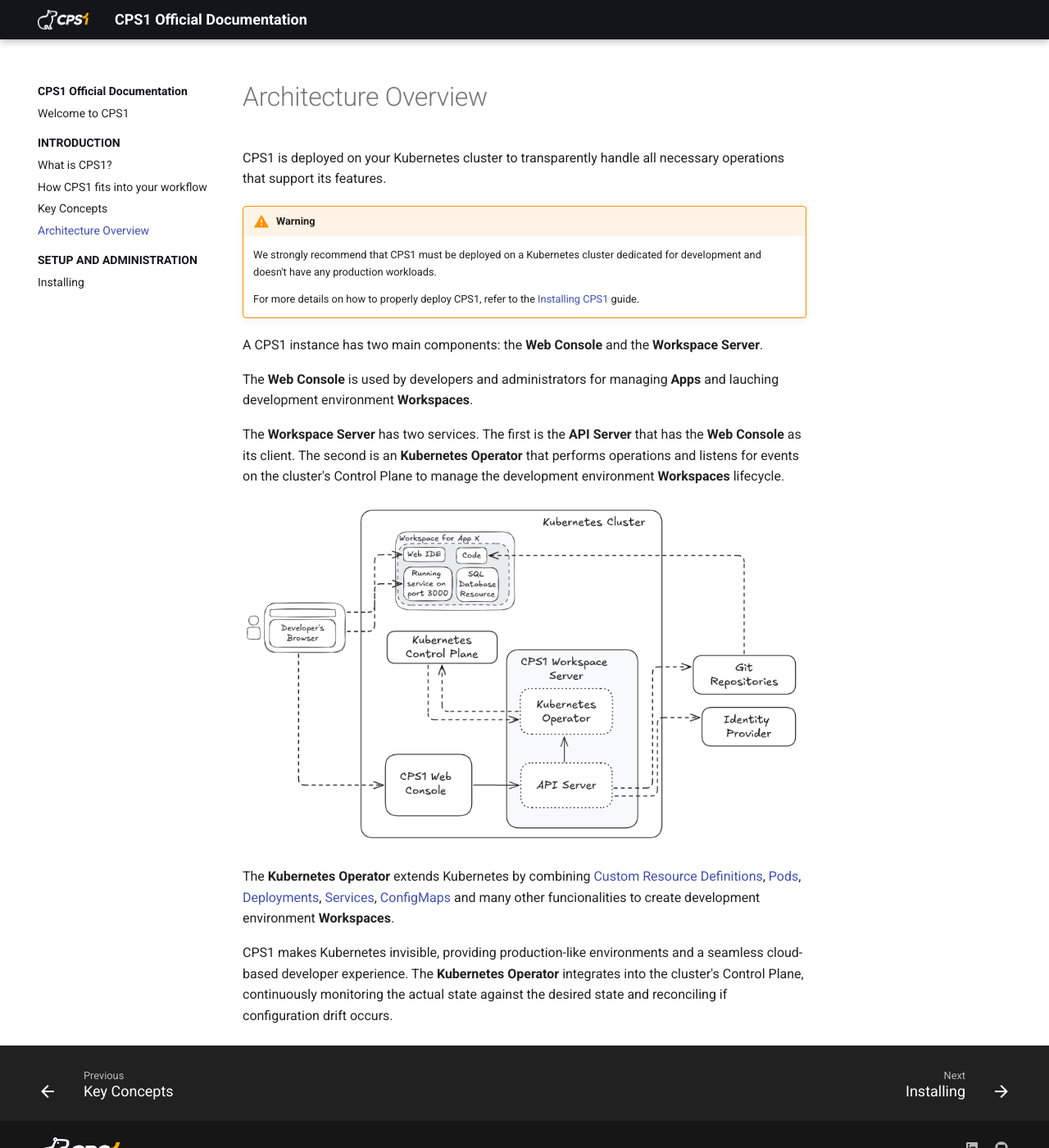
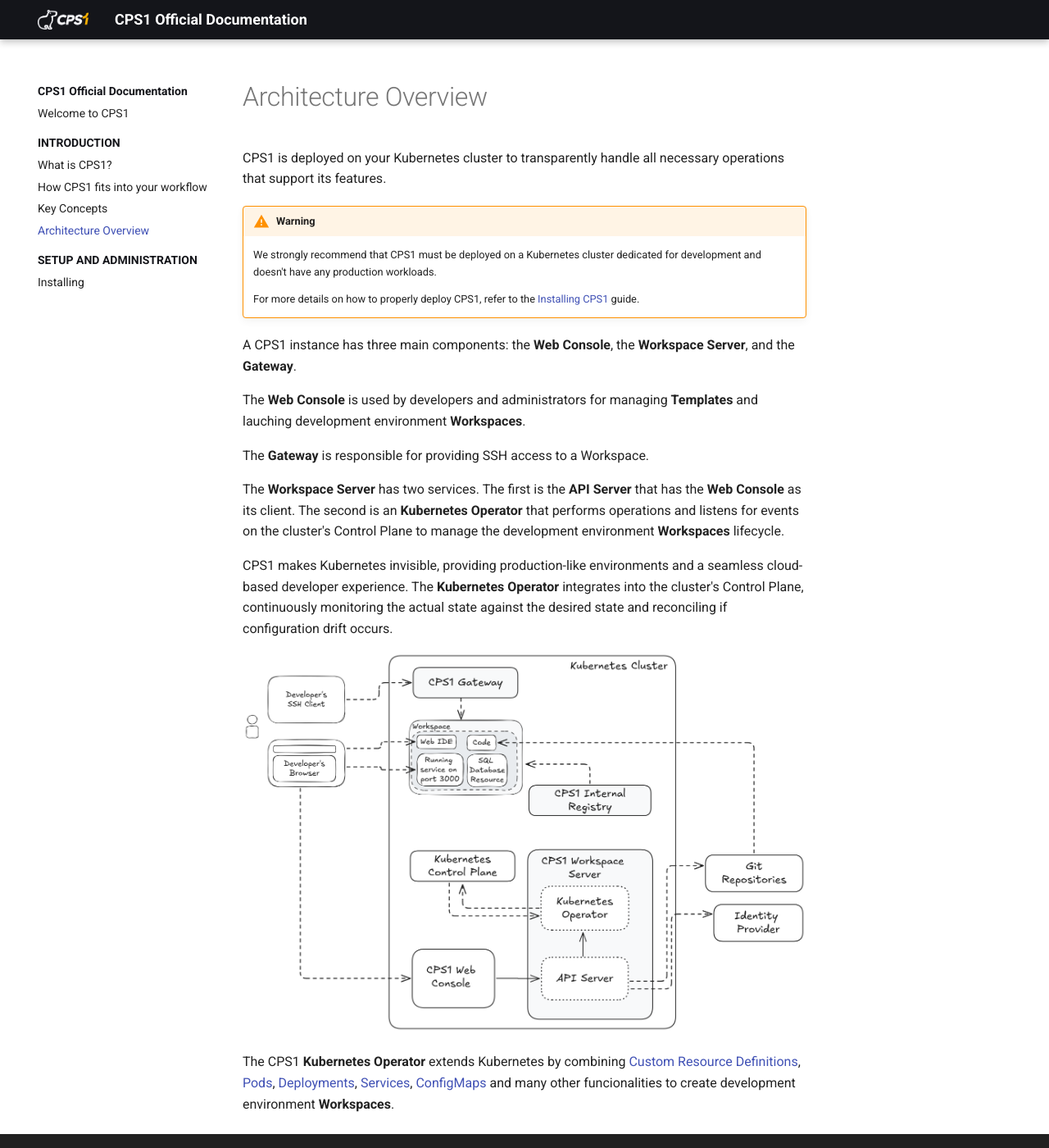
Before and after one commit to cps-1/docs, an MkDocs documentation site: the page built from docs/architecture-overview.md, in a window 1280 px wide and 1400 px high. Shown: the whole window at 82% size. Built offline with MkDocs 1.6.1 and Material for MkDocs 9.7.7, drawn with Linux system fonts in a browser that asks for light colours.

Commit message:
feat: updates for current architecture

```diff
--- a/docs/architecture-overview.md
+++ b/docs/architecture-overview.md
@@ -8,14 +8,16 @@
 
     For more details on how to properly deploy CPS1, refer to the [Installing CPS1](installing.md) guide.
 
-A CPS1 instance has two main components: the **Web Console** and the **Workspace Server**.
+A CPS1 instance has three main components: the **Web Console**, the **Workspace Server**, and the **Gateway**.
 
-The **Web Console** is used by developers and administrators for managing **Apps** and lauching development environment **Workspaces**.
+The **Web Console** is used by developers and administrators for managing **Templates** and lauching development environment **Workspaces**.
+
+The **Gateway** is responsible for providing SSH access to a Workspace.
 
 The **Workspace Server** has two services. The first is the **API Server** that has the **Web Console** as its client. The second is an **Kubernetes Operator** that performs operations and listens for events on the cluster's Control Plane to manage the development environment **Workspaces** lifecycle.
 
+CPS1 makes Kubernetes invisible, providing production-like environments and a seamless cloud-based developer experience. The **Kubernetes Operator** integrates into the cluster's Control Plane, continuously monitoring the actual state against the desired state and reconciling if configuration drift occurs.
+
 ![CPS1 Architecture Overview](assets/cps1-architecture-overview.png)
 
-The **Kubernetes Operator** extends Kubernetes by combining [Custom Resource Definitions](https://kubernetes.io/docs/concepts/extend-kubernetes/api-extension/custom-resources/), [Pods](https://kubernetes.io/docs/concepts/workloads/pods/), [Deployments](https://kubernetes.io/docs/concepts/workloads/controllers/deployment/), [Services](https://kubernetes.io/docs/concepts/services-networking/service/), [ConfigMaps](https://kubernetes.io/docs/concepts/configuration/configmap/) and many other funcionalities to create development environment **Workspaces**.
-
-CPS1 makes Kubernetes invisible, providing production-like environments and a seamless cloud-based developer experience. The **Kubernetes Operator** integrates into the cluster's Control Plane, continuously monitoring the actual state against the desired state and reconciling if configuration drift occurs.
+The CPS1 **Kubernetes Operator** extends Kubernetes by combining [Custom Resource Definitions](https://kubernetes.io/docs/concepts/extend-kubernetes/api-extension/custom-resources/), [Pods](https://kubernetes.io/docs/concepts/workloads/pods/), [Deployments](https://kubernetes.io/docs/concepts/workloads/controllers/deployment/), [Services](https://kubernetes.io/docs/concepts/services-networking/service/), [ConfigMaps](https://kubernetes.io/docs/concepts/configuration/configmap/) and many other funcionalities to create development environment **Workspaces**.
```
Also changed, not shown: docs/assets/cps1-architecture-overview.png, 1 other file.
